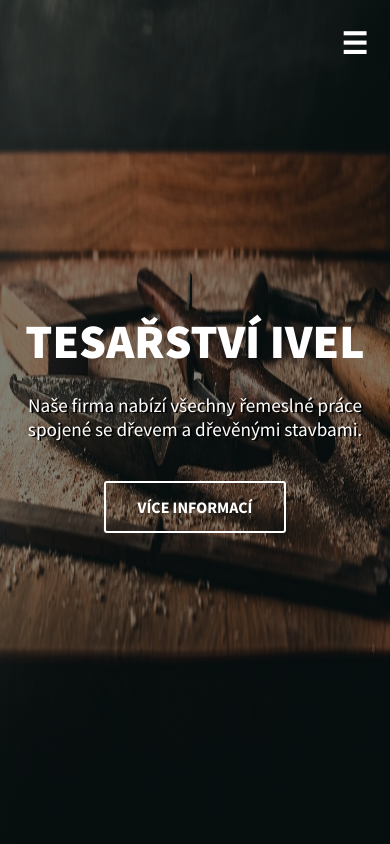
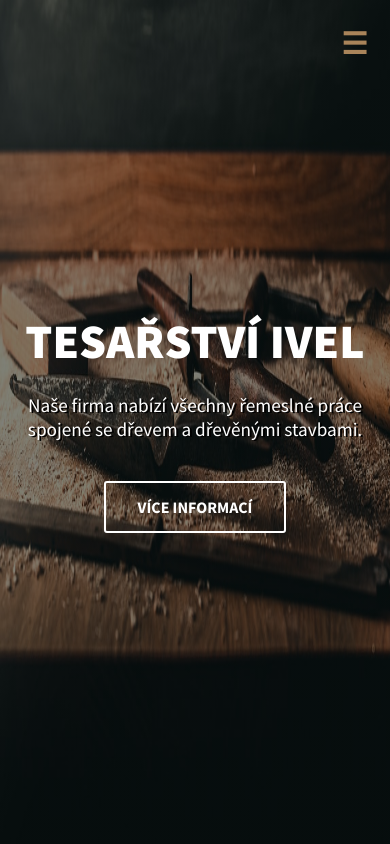
Before and after one commit to kopkaa/tesarstvi-ivel, a Nuxt app: page / in a window 390 px wide. Shown: the top 844 px of the page. Built offline with nearby package versions, Linux system fonts and the light colour scheme.

Commit message:
hamburger menu fixed top on mobile

```diff
--- a/assets/scss/header.scss
+++ b/assets/scss/header.scss
@@ -116,10 +116,11 @@ header {
   }
 
   .hamburger {
-    color: white;
+    color: $beaver;
     font-weight: bolder;
     display: none;
-    zoom: 185%;
+    position: fixed;
+    right: 0;
   }
 }
 
--- a/assets/scss/responsive.scss
+++ b/assets/scss/responsive.scss
@@ -10,7 +10,7 @@
     }
 
     .photo-list {
-      flex-direction: column!important;
+      flex-direction: column !important;
 
       img {
         margin-left: 0;
@@ -46,7 +46,7 @@
   }
 
   .services {
-    padding-top: 0!important;
+    padding-top: 0 !important;
   }
   .services__row {
     flex-direction: column;
@@ -70,14 +70,6 @@
 
   .footer-second {
     padding: 0 8vw !important;
-  }
-
-  .hamburger {
-    float: right;
-    display: block !important;
-    padding: 12px;
-    position: relative;
-    zoom: 185%;
   }
 
   ul {
@@ -120,10 +112,9 @@
   }
 
   .overlay .closebtn {
-    position: absolute;
-    top: 20px;
-    right: 45px;
-    font-size: 60px;
+    position: fixed;
+    right: 4px;
+    font-size: 3rem;
   }
 }
 
@@ -134,14 +125,21 @@
     top: 10px;
   }
 
-  .homepage__main--intro, .homepage__main--work  {
-    padding-top: 4rem
+  .hamburger {
+    float: right;
+    display: block !important;
+    padding: 12px;
+    zoom: 185%;
+  }
+
+  .homepage__main--intro,
+  .homepage__main--work {
+    padding-top: 4rem;
   }
 
   .homepage__main--work {
     margin-top: 4rem;
   }
-
 
   .homepage__main--about {
     flex-direction: column;
@@ -168,17 +166,16 @@
     margin-top: 8px;
   }
 
-
   .homepage__main--intro__title {
     padding: 0;
   }
 
-  .homepage__main--workWithUs  {
+  .homepage__main--workWithUs {
     padding: 3rem 10vw;
   }
 
   header .header__main--title .second {
-    padding: 0 1em
+    padding: 0 1em;
   }
 
   .ml-14 {
@@ -203,7 +200,7 @@
 
   .footer {
     flex-direction: column !important;
-    padding-top: 3rem!important;
+    padding-top: 3rem !important;
 
     .socials {
       width: 100%;
--- a/components/Header.vue
+++ b/components/Header.vue
@@ -1,11 +1,6 @@
 <template>
-  <header
-    :class="[isHomepage ? 'h-100' : 'h-70' ]"
-  >
-    <div
-      class="header__main"
-      :class="getCss()"
-    >
+  <header :class="[isHomepage ? 'h-100' : 'h-70']">
+    <div class="header__main" :class="getCss()">
       <nav>
         <ul>
           <li>
@@ -32,7 +27,11 @@
         </ul>
 
         <div id="myNav" class="overlay">
-          <a id="closeHamburger" href="javascript:void(0)" class="closebtn">&times;</a>
+          <a
+            id="closeHamburger"
+            href="javascript:void(0)"
+            class="closebtn"
+          >&times;</a>
           <div class="overlay-content">
             <NuxtLink to="/">
               Úvod
@@ -58,18 +57,19 @@
   </header>
 </template>
 <script>
-
 export default {
   props: ['isHomepage', 'page'],
   mounted () {
     const hamburger = document.getElementById('hamburger-wrapper')
     hamburger.addEventListener('click', function (e) {
       document.getElementById('myNav').style.display = 'block'
+      hamburger.style.display = 'none'
     })
 
     const hamburgerClose = document.getElementById('closeHamburger')
     hamburgerClose.addEventListener('click', function (e) {
       document.getElementById('myNav').style.display = 'none'
+      hamburger.style.display = 'block'
     })
   },
   methods: {
@@ -86,7 +86,6 @@ export default {
         return ''
       }
     }
-
   }
 }
 </script>
```
